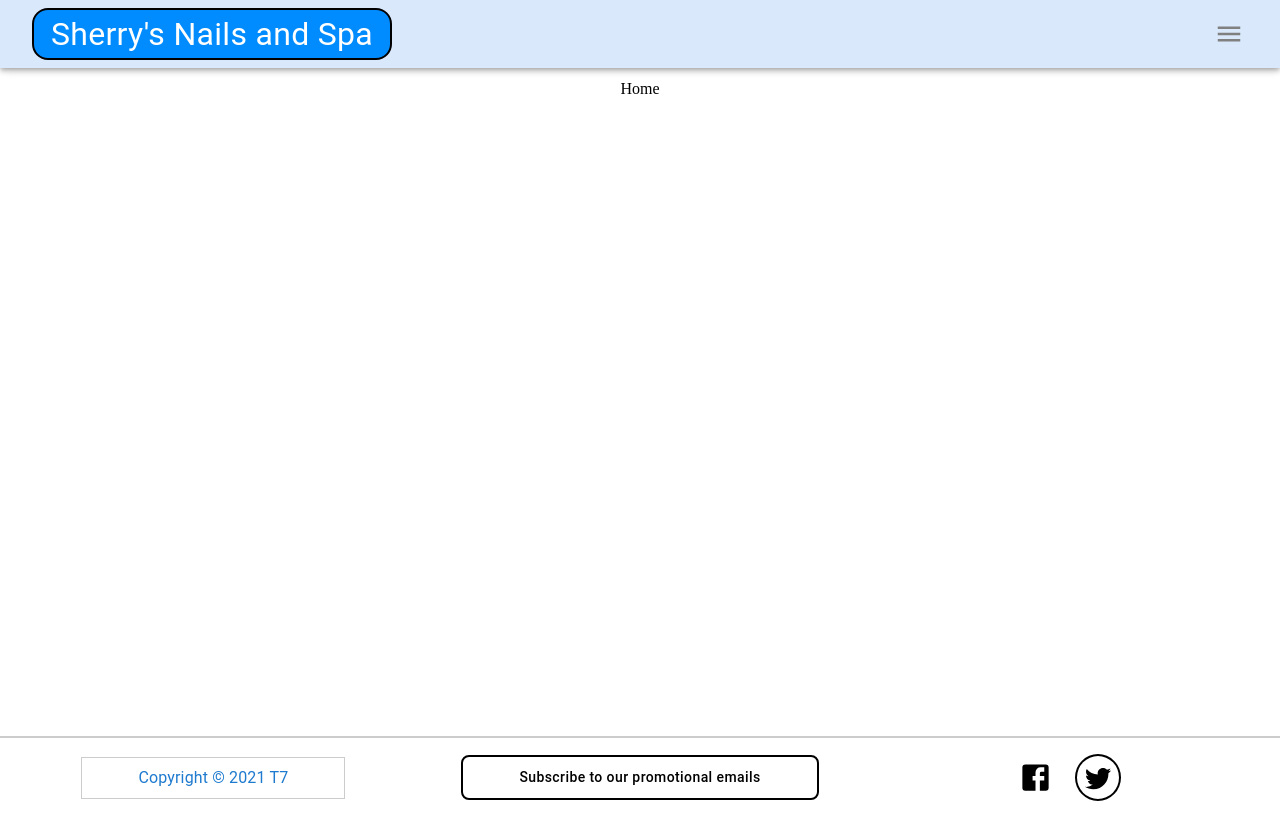
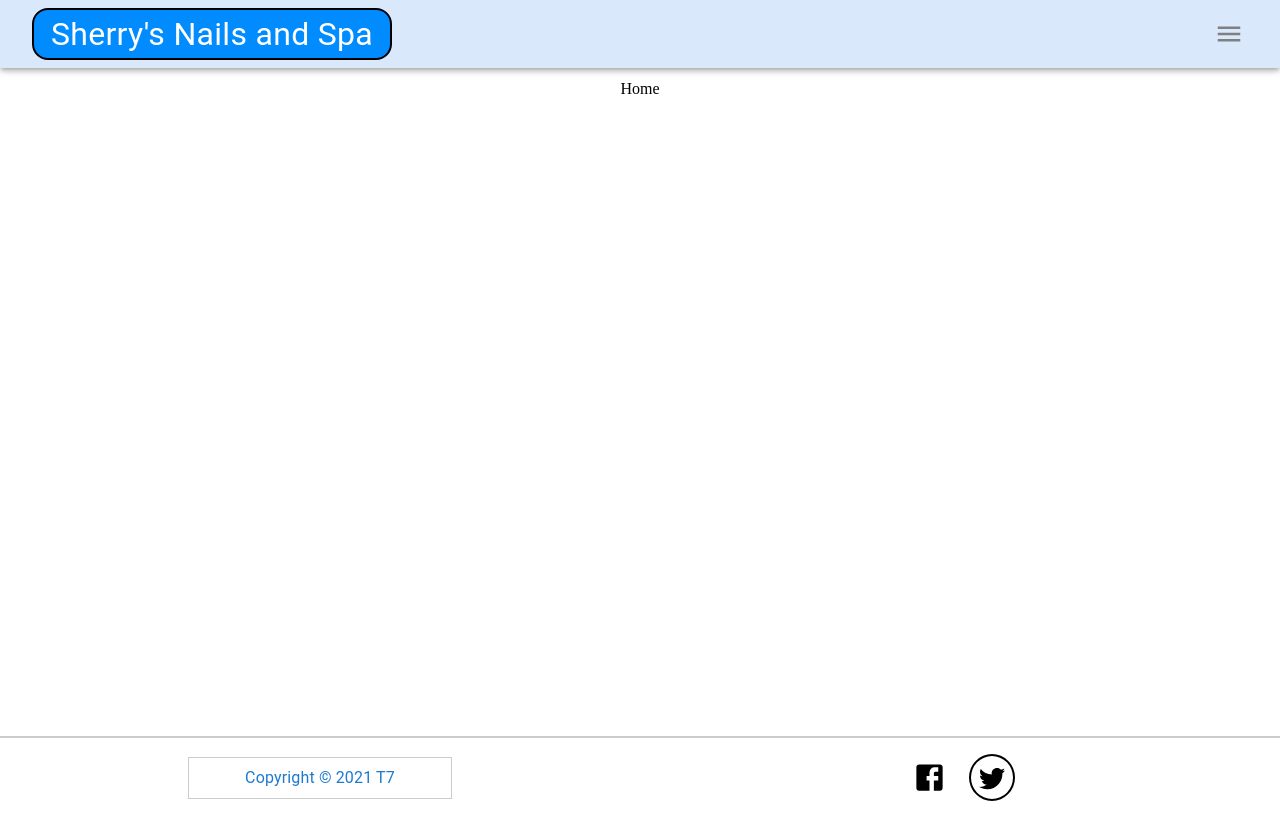
Before and after one commit to PRJ666-Team7/T7-Salon-Web-App-frontend, a React (Create React App) app: page / in a window 1280 px wide. Built offline with nearby package versions, Linux system fonts and the light colour scheme.

Commit message:
edit footer

```diff
--- a/src/components/UI/Layout/Layout.js
+++ b/src/components/UI/Layout/Layout.js
@@ -54,7 +54,8 @@ const useStyles = makeStyles(theme => ({
         minHeight: "92vh"
     },
     MobileContent: {
-        minHeight: "83vh"
+        minHeight: "88vh"
+        // minHeight: "83vh"
     },
     Footer: {
         borderStyle: "solid",
@@ -200,7 +201,7 @@ export default function(props) {
                 )}
             </Grid>
 
-            <Grid container className={windowDimensions.width >= 930 ? classes.Content : classes.MobileContent} justify="center" {...breakpointHelper.full} style={{paddingTop: "10vh"}}>
+            <Grid container className={windowDimensions.width >= 960 ? classes.Content : classes.MobileContent} justify="center" {...breakpointHelper.full} style={{paddingTop: "10vh"}}>
                 {props.children}
             </Grid>
 
@@ -211,23 +212,23 @@ export default function(props) {
                 className={classes.Footer}
                 style={{minHeight: '8vh'}}
             >
-                <Grid item xs={12} sm={12} md={4} lg={4} xl={4} className={classes.FooterItems}>
+                <Grid item xs={12} sm={12} md={6} lg={6} xl={6} className={classes.FooterItems}>
                     <Grid container justify="center">
                         <Typography className={classes.Copyright}>
                             Copyright © 2021 T7
                         </Typography>
                     </Grid>
                 </Grid>
-
+{/*
                 <Grid item xs={12} sm={12} md={4} lg={4} xl={4} className={classes.FooterItems}>
                     <Grid container justify="center">
                         <Button className={classes.Promotional}>
                             Subscribe to our promotional emails
                         </Button>
                     </Grid>
-                </Grid>
+                </Grid> */}
 
-                <Grid item xs={12} sm={12} md={4} lg={4} xl={4} className={classes.FooterItems}>
+                <Grid item xs={12} sm={12} md={6} lg={6} xl={6} className={classes.FooterItems}>
                     <Grid container justify="center">
                         <IconButton className={classes.IconButton} href="https://www.facebook.com/">
                             <FacebookIcon className={classes.FacebookIconSize}/>
--- a/src/containers/Contact/Contact.js
+++ b/src/containers/Contact/Contact.js
@@ -19,7 +19,6 @@ let theme = createMuiTheme();
 theme = responsiveFontSizes(theme);
 
 function Contact(){
-
     const classes = useStyles();
 
     return(
--- a/src/containers/GoogleMap/GoogleMap.js
+++ b/src/containers/GoogleMap/GoogleMap.js
@@ -7,7 +7,6 @@ import PersonIcon from '@material-ui/icons/Person';
 import { Box, Tooltip } from '@material-ui/core';
 
 function GoogleMap(){
-
     const [userLocation, setUserLocation] = useState(null);
 
     useEffect(()=>{
```
